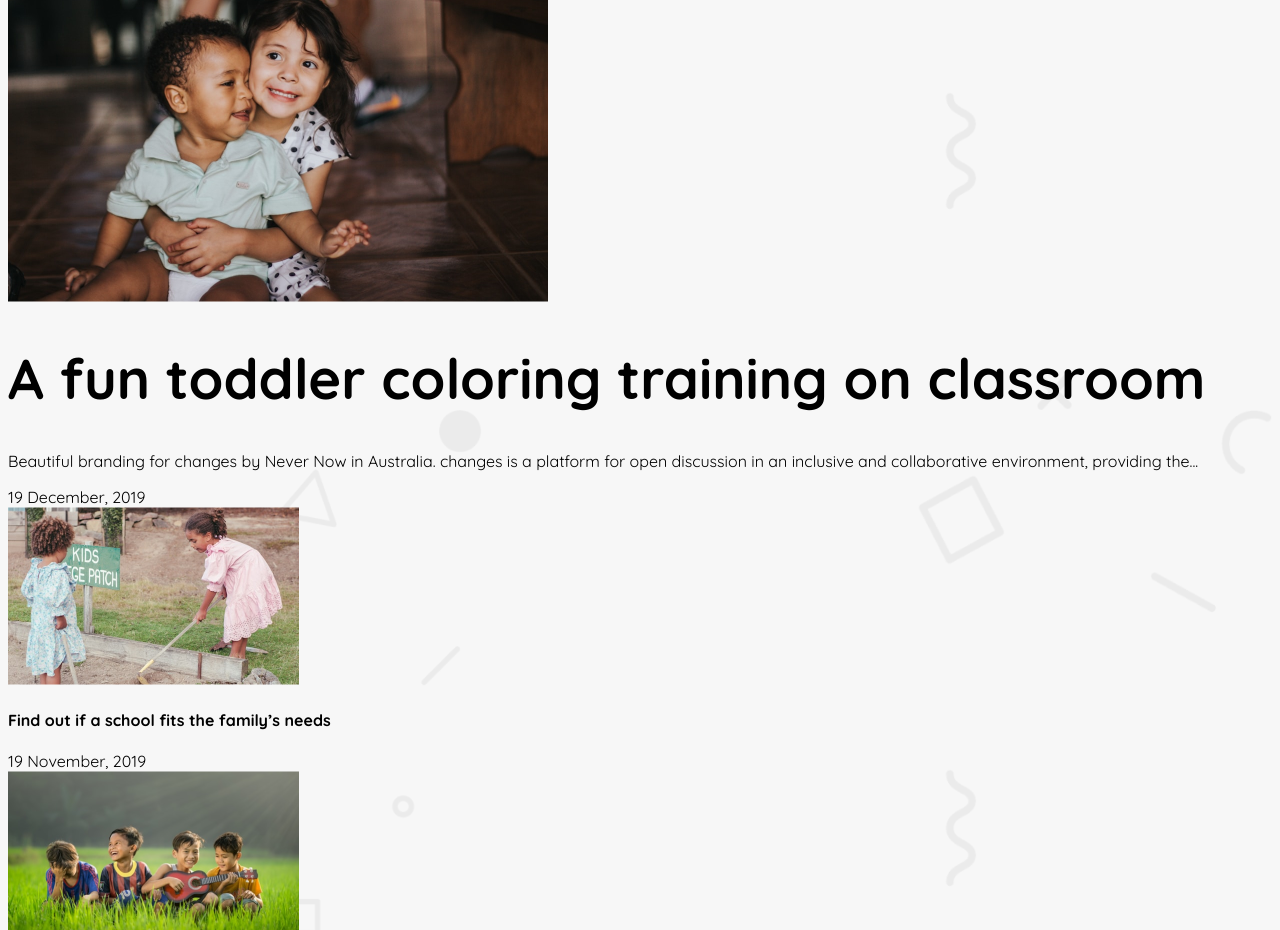
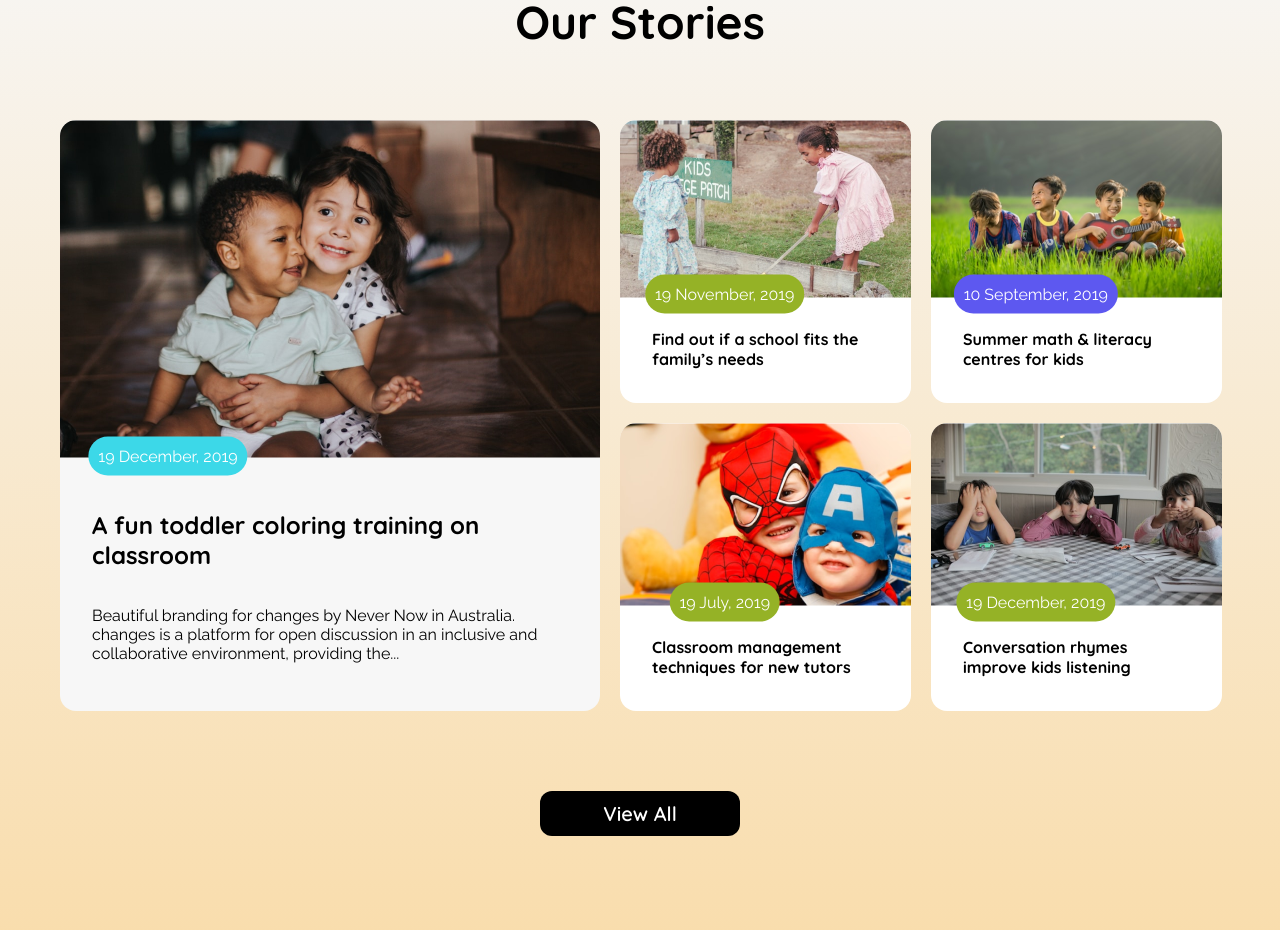
Before and after one commit to shuaib-code/kids-school, a plain HTML site: page index.html in a window 1280 px wide. Shown: the part 1655-2585 px from the top of the page. Drawn offline with Linux system fonts and the light colour scheme.

Commit message:
Our story section completed

```diff
--- a/index.html
+++ b/index.html
@@ -102,46 +102,64 @@
         </div>
       </section>
 
-      <div class="stories-container">
-        <div class="story"><p>Our Stories</p></div>
-        <div class="story-card-container">
-          <div class="story-left">
-            <div class="story-png">
+      <!-- Our Stories -->
+      <section class="story">
+        <div class="container section">
+          <h2 class="text-center lh0">Our Stories</h2>
+
+          <div class="flex story-card-container">
+            <div class="left-story-card">
               <img src="./assets/story-1.png" alt="" />
-            </div>
-            <h1>A fun toddler coloring training on classroom</h1>
+
+              <div>
+                <h2>A fun toddler coloring training on classroom</h2>
                 <p>
-              Beautiful branding for changes by Never Now in Australia. changes
-              is a platform for open discussion in an inclusive and
+                  Beautiful branding for changes by Never Now in Australia.
+                  changes is a platform for open discussion in an inclusive and
                   collaborative environment, providing the...
                 </p>
-            <div class="green-date1">19 December, 2019</div>
+                <p class="date">19 December, 2019</p>
               </div>
-          <div class="story-right">
-            <div class="story1">
+            </div>
+
+            <div class="right-story-container">
+              <div class="right-story-card">
                 <img src="./assets/story-2.png" alt="" />
+                <div>
                   <h4>Find out if a school fits the family’s needs</h4>
-              <div class="green-date">19 November, 2019</div>
+                  <p>19 November, 2019</p>
                 </div>
-            <div class="story1">
+              </div>
+
+              <div class="right-story-card">
                 <img src="./assets/story-3.png" alt="" />
+                <div>
                   <h4>Summer math & literacy centres for kids</h4>
-              <div class="green-date">10 September, 2019</div>
+                  <p style="background-color: #5d58f0">10 September, 2019</p>
                 </div>
-            <div class="story1">
+              </div>
+
+              <div class="right-story-card">
                 <img src="./assets/story-4.png" alt="" />
+                <div>
                   <h4>Classroom management techniques for new tutors</h4>
-              <div class="blue1">19 July, 2019</div>
+                  <p>19 July, 2019</p>
                 </div>
-            <div class="story1">
+              </div>
+
+              <div class="right-story-card">
                 <img src="./assets/story-5.png" alt="" />
+                <div>
                   <h4>Conversation rhymes improve kids listening</h4>
-              <div class="green-date">19 December, 2019</div>
+                  <p>19 December, 2019</p>
                 </div>
               </div>
             </div>
           </div>
-      <div class="enroll all-view">View All</div>
+
+          <div class="flex justify-center"><p class="enroll">View All</p></div>
+        </div>
+      </section>
     </main>
 
     <footer>
--- a/sass/_base.sass
+++ b/sass/_base.sass
@@ -1,3 +1,6 @@
+body
+    margin: 0
+
 main
     background-image: url("../assets/bg.png")
     background-repeat: repeat-2
--- a/sass/_colors.sass
+++ b/sass/_colors.sass
@@ -14,6 +14,7 @@ $white-0: #FFFFFF00
 $black-05: #0000000D
 
 $ghost: #F7F7F7
+$ghost-1: #D9D9D9
 
 /* for card background */
 $kinder-border: #DEF5FF
--- a/sass/_mixin.sass
+++ b/sass/_mixin.sass
@@ -38,3 +38,9 @@
 
 .middle-card
     @include card($middle-border, $indigo-2)
+
+@mixin image-top-radius
+    border-top-left-radius: 16px
+    border-top-right-radius: 16px
+    object-fit: cover
+    display: block
--- /dev/null
+++ b/sass/_story.sass
@@ -0,0 +1,78 @@
+@import 'colors'
+@import 'mixin'
+@import 'typo'
+
+.story
+    box-sizing: border-box
+    background: linear-gradient(0deg,rgba(254, 161, 1, 0.3) , $ghost) $ghost
+
+.story-card-container
+    display: grid
+    grid-template-columns: repeat(2,1fr)
+    gap: 20px
+
+.left-story-card
+    background: $ghost
+    border-radius: 16px
+
+    div
+        padding: 32px
+        display: flex
+        flex-direction: column
+        justify-content: space-between
+        position: relative
+    img
+        @include image-top-radius
+    h2
+        font-size: 24px
+        font-weight: bold
+    p
+        font-family: $raleway
+        font-weight: medium
+        font-size: 16px
+
+.right-story-container
+    display: grid
+    grid-template-columns: repeat(2,1fr)
+    gap: 20px
+    img
+        @include image-top-radius
+    h4
+        font-family: $quicksand
+        font-weight: bold
+        font-size: 16px
+    p
+        font-family: $raleway
+        font-weight: medium
+        font-size: 16px
+        color: white
+    div
+        background: $white
+        border-radius: 16px
+
+.right-story-card
+    div
+        position: relative
+        padding: 0px 32px
+        padding-top: 10px
+        display: flex
+        justify-content: center
+    p
+        position: absolute
+        color: $white
+        top: -20px
+        left: 36%
+        transform: translate(-50%, -50%)
+        background-color: #95B226
+        border-radius: 32px
+        padding: 10px
+
+.date
+    position: absolute
+    color: white
+    top: -7%
+    left: 20%
+    transform: translate(-50%, -50%)
+    background-color: #3CD8E8
+    border-radius: 32px
+    padding: 10px
--- a/sass/_typo.sass
+++ b/sass/_typo.sass
@@ -25,6 +25,7 @@ h3
     font-family: $raleway
     font-weight: reguler
     font-size: 20px
+
 .text-reguler-Quciksand
     font-family: $quicksand
     font-weight: reguler
--- a/sass/main.sass
+++ b/sass/main.sass
@@ -6,3 +6,4 @@
 @use "mixin"
 @use "banner"
 @use "curriculum"
+@use "story"
```
Also changed, not shown: css/main.css, 1 other file. Lines whose indentation alone changed are shown as unchanged.
